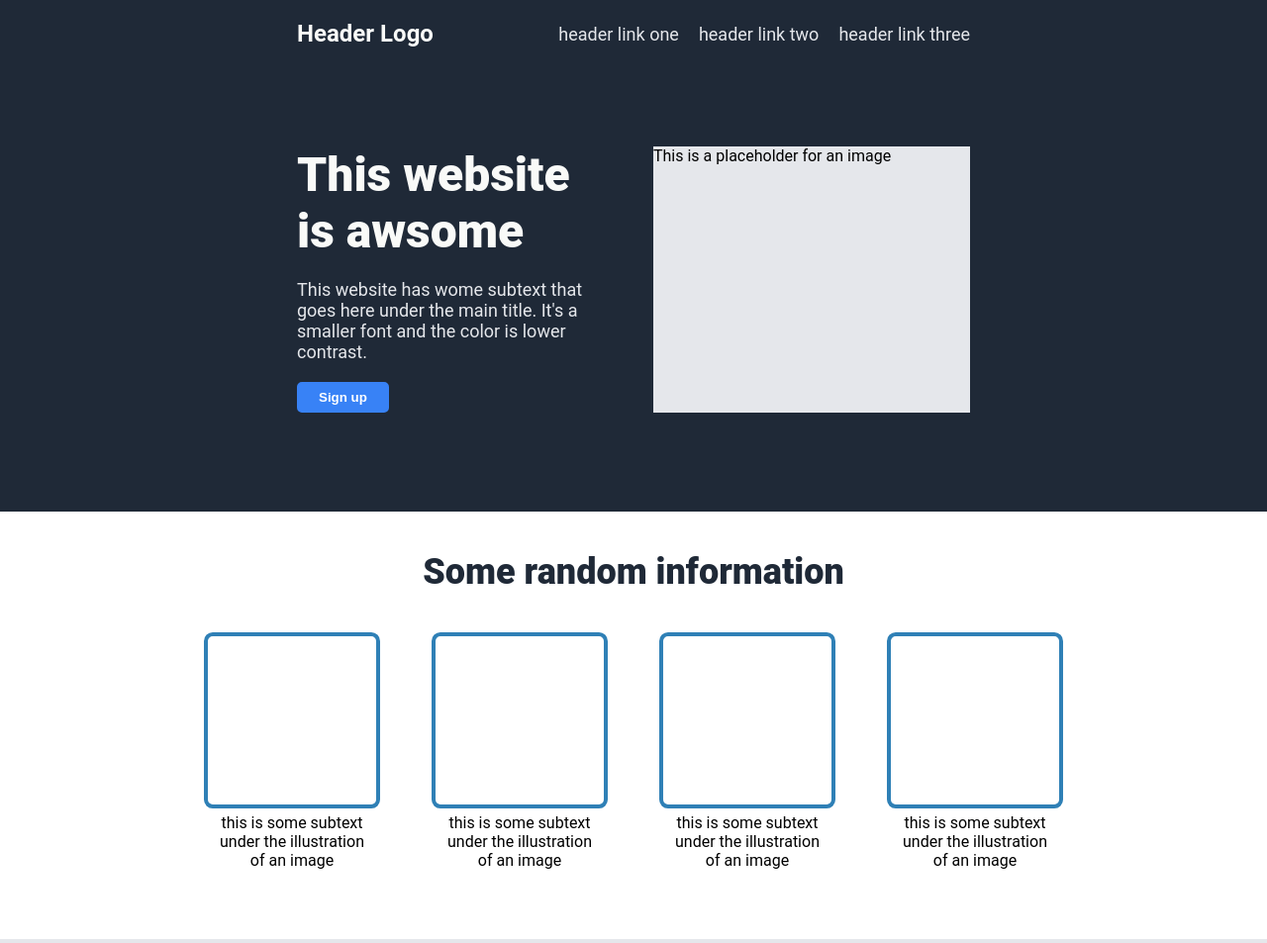
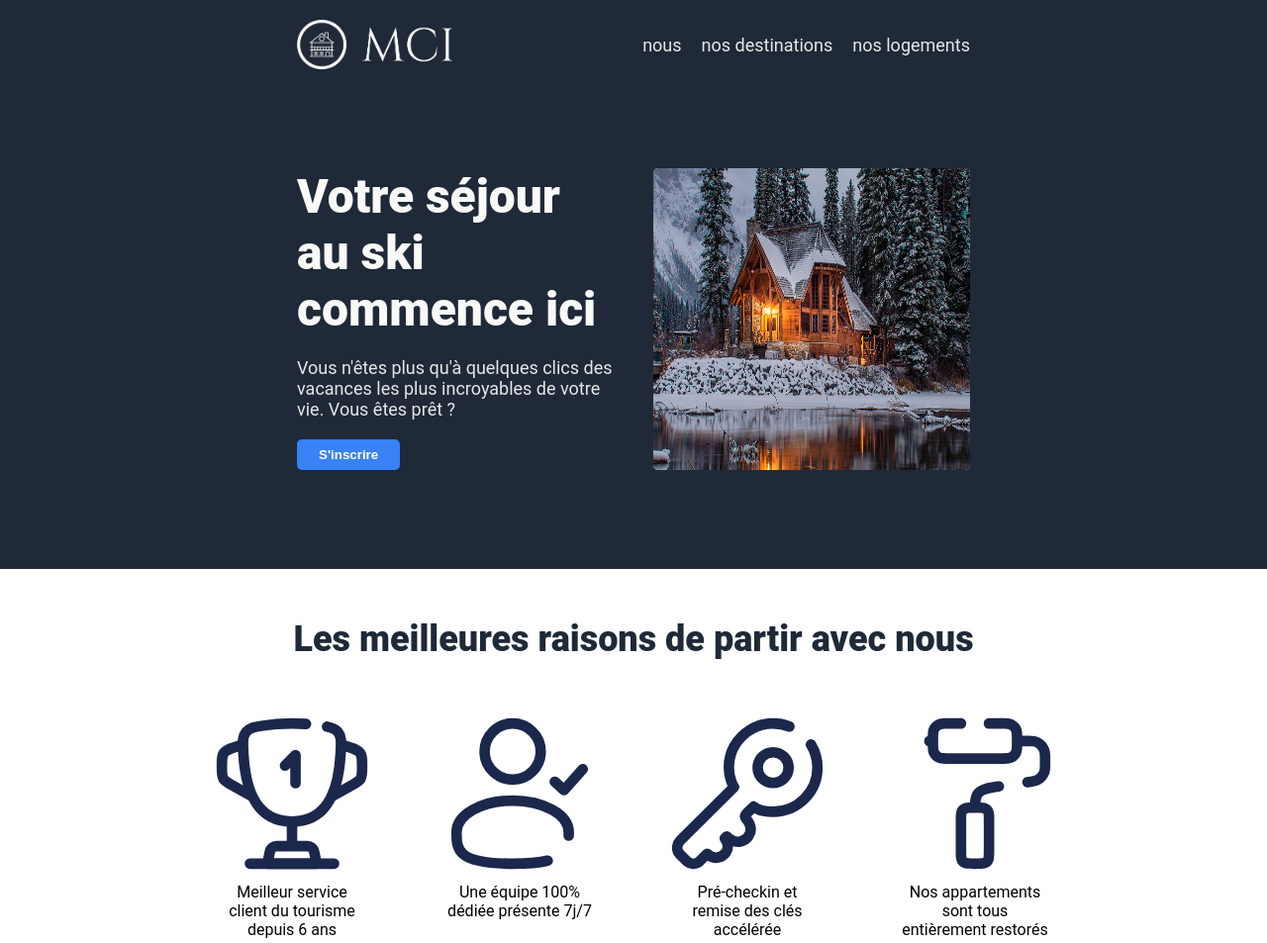
Before and after one commit to guillaumesrl/project-01-landing, a plain HTML site: page index.html in a window 1280 px wide. Shown: the top 953 px of the page at 99% size. Drawn offline with Linux system fonts and the light colour scheme.

Commit message:
Content customized
- Customized all the content, headings + text
- add of brand logo
- add of pictograms

```diff
--- a/index.html
+++ b/index.html
@@ -9,70 +9,78 @@
 <body>
     <div class="hero">
         <div class="nav">
-            <div class="logo">Header Logo</div>
+            <div class="logo"><img src="images/logo-color.png" alt="logo"></div>
             <ul>
-                <li><a href="">header link one</a></li>
-                <li><a href="">header link two</a></li>
-                <li><a href="">header link three</a></li>
+                <li><a href="">nous</a></li>
+                <li><a href="">nos destinations</a></li>
+                <li><a href="">nos logements</a></li>
             </ul>
         </div>
         <div class="header">
             <div class="left-content">
-                <h1>This website is awsome</h1>
-                <p>This website has wome subtext that goes here under the main title. It's a smaller font and the color is lower contrast.</p>
-                <button>Sign up</button>
+                <h1>Votre séjour au ski commence ici</h1>
+                <p>Vous n'êtes plus qu'à quelques clics des vacances les plus incroyables de votre vie. Vous êtes prêt ?</p>
+                <button>S'inscrire</button>
             </div>
             <div class="right-image">
-                This is a placeholder for an image
+                <img src="images/chalet.jpg">
             </div>
         </div>
     </div>
 
     <div class="information">
         <div class="title">
-            Some random information
+            Les meilleures raisons de partir avec nous
         </div>
         <div class="arguments-list">
             <div class="argument">
-                <div class="image"></div>
-                <div class="text">this is some subtext under the illustration of an image</div>
+                <div class="image">
+                    <img src="images/cup.svg" alt="cup logo">
+                </div>
+                <div class="text">Meilleur service client du tourisme depuis 6 ans</div>
             </div>
             <div class="argument">
-                <div class="image"></div>
-                <div class="text">this is some subtext under the illustration of an image</div>
+                <div class="image">
+                    <img src="images/user.svg" alt="user logo">
+                </div>
+                <div class="text">Une équipe 100% dédiée présente 7j/7</div>
             </div>
             <div class="argument">
-                <div class="image"></div>
-                <div class="text">this is some subtext under the illustration of an image</div>
+                <div class="image">
+                    <img src="images/key.svg" alt="key logo">
+                </div>
+                <div class="text">Pré-checkin et remise des clés accélérée</div>
             </div>
             <div class="argument">
-                <div class="image"></div>
-                <div class="text">this is some subtext under the illustration of an image</div>
+                <div class="image">
+                    <img src="images/paint.svg" alt="paint logo">
+                </div>
+                <div class="text">Nos appartements sont tous entièrement restorés</div>
             </div>
         </div>
     </div>
     <div class="testimony">
-        <div class="quote">This is an inspiring quote, or a testimonial from a customer. Maybe it's just filling up space or maybe people
-            will actually read it. Who knows ? All i know is that it looks nice.
+        <div class="quote">Nous sommes partis 3 ans de suite avec mountain collection, le service est absolument parfait. Ils nous ont conseillé sur les meilleures
+            stations, leurs meilleurs appartements, et les plus belles activités à faire en famille.
         </div>
-        <div class="signature">- Thor, god of thunder</div>
+        <div class="signature">- Caroline, cliente VIP</div>
     </div>
     <div class="cta">
         <div class="banner">
             <div class="content">
                 <div class="title">
-                    Call to action ! it's time !
+                    Embarquez pour des vacances de rêve !
                 </div>
                 <div class="text">
-                    Sign up for our product by clicking that button right over there
+                    Rejoignez-nous et bénéficiez d'une expérience hors du commun pour vos plus belles vacances.
                 </div>
             </div>
 
-            <button>Sign up</button>
+            <button>S'inscrire</button>
         </div>
     </div>
     <div class="footer">
-        copyright the odin project
+        Copyright (c) The Odin Project - 2024
     </div>
 
 </body>
--- a/style.css
+++ b/style.css
@@ -10,10 +10,24 @@ body {
     padding: 20px 300px 100px 300px;
 }
 
+.hero .nav {
+    display: flex;
+    justify-content: space-between;
+    align-items: center;
+    height: 50px;
+}
+
 .hero .logo {
     font-size: 24px;
     font-weight: bolder;
     color: #F9FAF8;
+    height: 100%;
+    width: auto;
+}
+
+.hero .logo img {
+    width: auto;
+    max-height: 100%;
 }
 
 .hero h1 {
@@ -29,12 +43,6 @@ body {
     text-decoration: none;
     margin: 0;
     padding: 0;
-}
-
-.hero .nav {
-    display: flex;
-    justify-content: space-between;
-    align-items: center;
 }
 
 .hero .nav ul {
@@ -71,6 +79,14 @@ body {
 
 .hero .right-image {
     background-color: #E5E7EB;
+    border-radius: 5px;
+    overflow: hidden;
+
+}
+
+.hero .right-image img {
+    width: 100%;
+    height: 100%;
 }
 
 
@@ -89,13 +105,13 @@ body {
     font-weight: 900;
     color: #1F2937;
     text-align: center;
-    margin: 40px 0;
+    margin: 50px 0;
 }
 
 .information .arguments-list {
     display: flex;
     justify-content: center;
-    align-items: center;
+    align-items: flex-start;
     gap: 80px;
 }
 
@@ -104,11 +120,17 @@ body {
 }
 
 .information .argument .image {
-    border: solid 4px rgb(47, 128, 182);
     width: 170px;
     height: 170px;
     border-radius: 5%;
 }
+
+.information .argument .image img {
+    width: 100%;
+    height: auto;
+}
+
+
 
 .information .argument {
     display: flex;
@@ -117,6 +139,7 @@ body {
     align-items: center;
     gap: 5px;
 }
+
 
 .information .argument .text {
     text-align: center;
@@ -184,3 +207,12 @@ body {
     padding: 6px 20px;
     font-weight: bold;
 }
+
+.footer {
+    background-color: #1F2937;
+    height: 60px;
+    color: white;
+    display: flex;
+    justify-content: center;
+    align-items: center;
+}
```
Also changed, not shown: images/chalet.jpg (added), images/cup.svg (added), images/key.svg (added), images/logo-color.png (added), images/mci.webp (added), images/paint.svg (added), images/user.svg (added).
